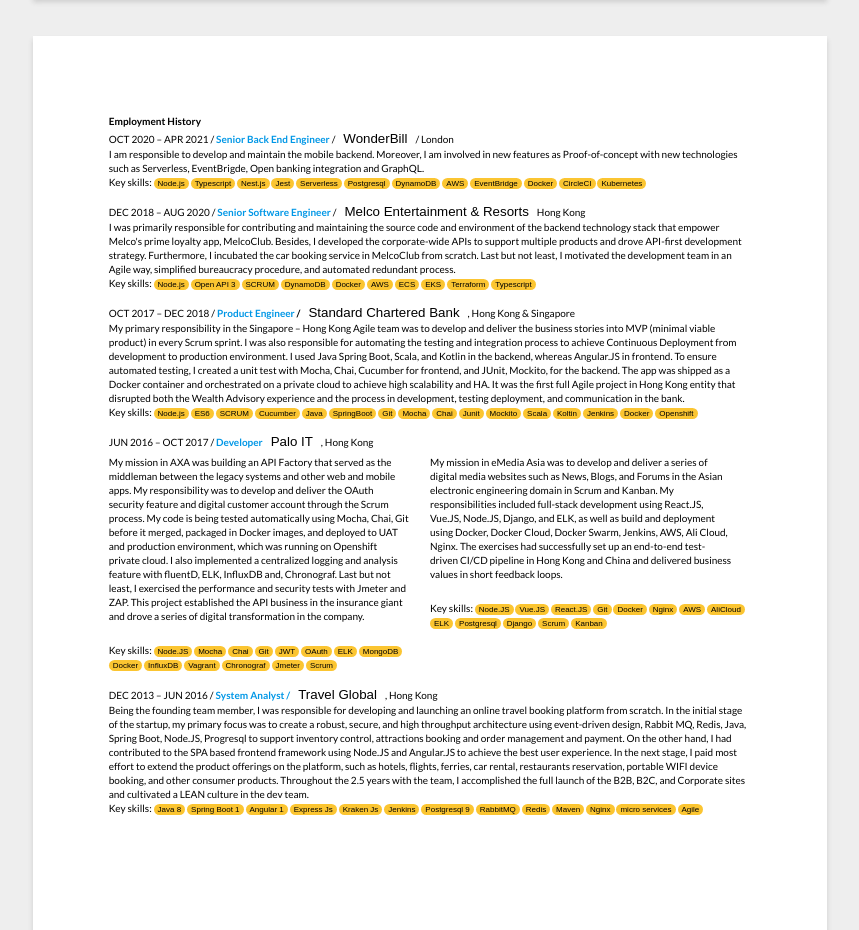
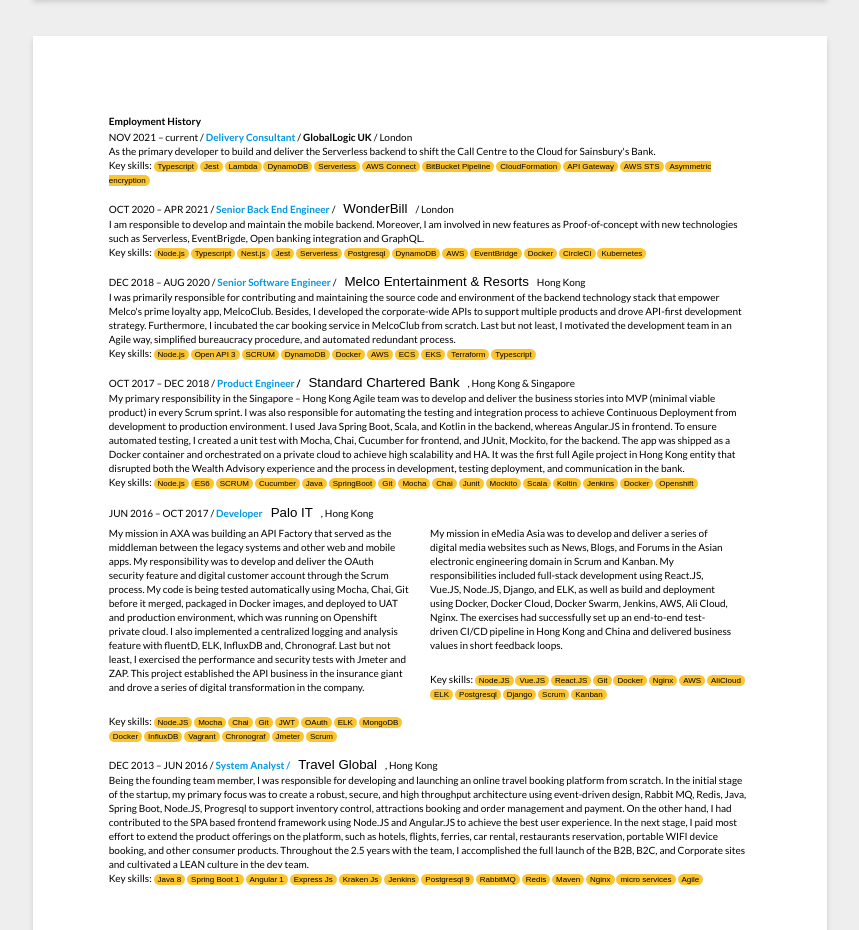
Before and after one commit to ng-the-engineer/resume, a plain HTML site: page index.html in a window 1280 px wide. Shown: the part 1185-2115 px from the top of the page, without its empty margins (210-1069 px from the left). Drawn offline with nearby package versions, Linux system fonts and the light colour scheme; no server answers; a web font is replaced by a local one.

Commit message:
Add GL in career history

```diff
--- a/index.html
+++ b/index.html
@@ -710,7 +710,36 @@
 
 		<div class="page" contenteditable="false">
 			<h4>Employment History</h4>
+
+			<!--GlobalLogic-->
+			<div>
+				<span>NOV 2021 – current /</span>
+				<span class="title">Delivery Consultant</span>
+				<span>/ </span>
+				<span class="company-name">GlobalLogic UK</span>
+				<span>/ London</span>
+			</div>
+			<div>
+				As the primary developer to build and deliver the Serverless backend to
+				shift the Call Centre to the Cloud for Sainsbury's Bank.
+			</div>
+			<div>
+				Key skills:
+				<span class="skill-tag">Typescript</span>
+				<span class="skill-tag">Jest</span>
+				<span class="skill-tag">Lambda</span>
+				<span class="skill-tag">DynamoDB</span>
+				<span class="skill-tag">Serverless</span>
+				<span class="skill-tag">AWS Connect</span>
+				<span class="skill-tag">BitBucket Pipeline</span>
+				<span class="skill-tag">CloudFormation</span>
+				<span class="skill-tag">API Gateway</span>
+				<span class="skill-tag">AWS STS</span>
+				<span class="skill-tag">Asymmetric encryption</span>
+			</div>
+
 			<!--WonderBill-->
+			<br />
 			<div>
 				<span>OCT 2020 – APR 2021 /</span>
 				<span class="title">Senior Back End Engineer</span>
```
